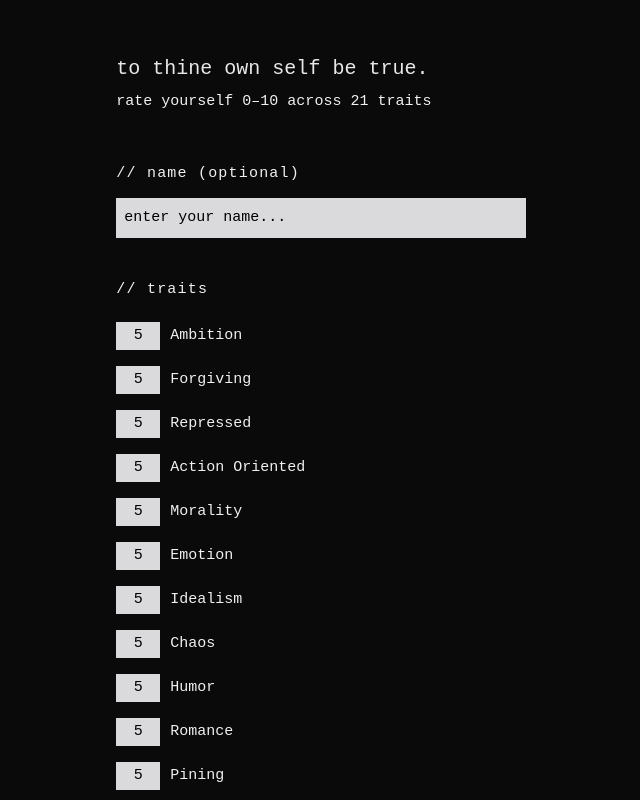
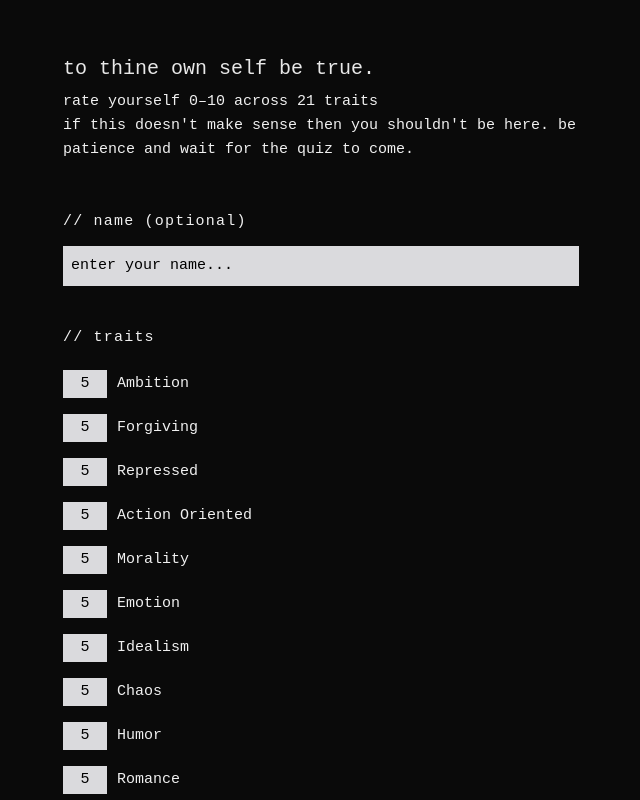
Before and after one commit to sitapawar/thine-own-self, a Next.js app: page / in a window 1280 px wide. Shown: the top 800 px of the page, without its empty margins (319-959 px from the left). Built offline with nearby package versions, Linux system fonts and the light colour scheme; no server answers.

Commit message:
functioning terminal style quiz deployment2

```diff
--- a/src/app/page.tsx
+++ b/src/app/page.tsx
@@ -117,7 +117,9 @@ export default function Home() {
         <div className={styles.title}>
           to thine own self be true.<span className="cursor" />
         </div>
-        <div className={styles.subtitle}>rate yourself 0–10 across 21 traits</div>
+        <div className={styles.subtitle}>rate yourself 0–10 across 21 traits
+          <br></br>if this doesn't make sense then you shouldn't be here. be patience and wait for the quiz to come.
+        </div>
       </div>
 
       {/* Name */}
```
